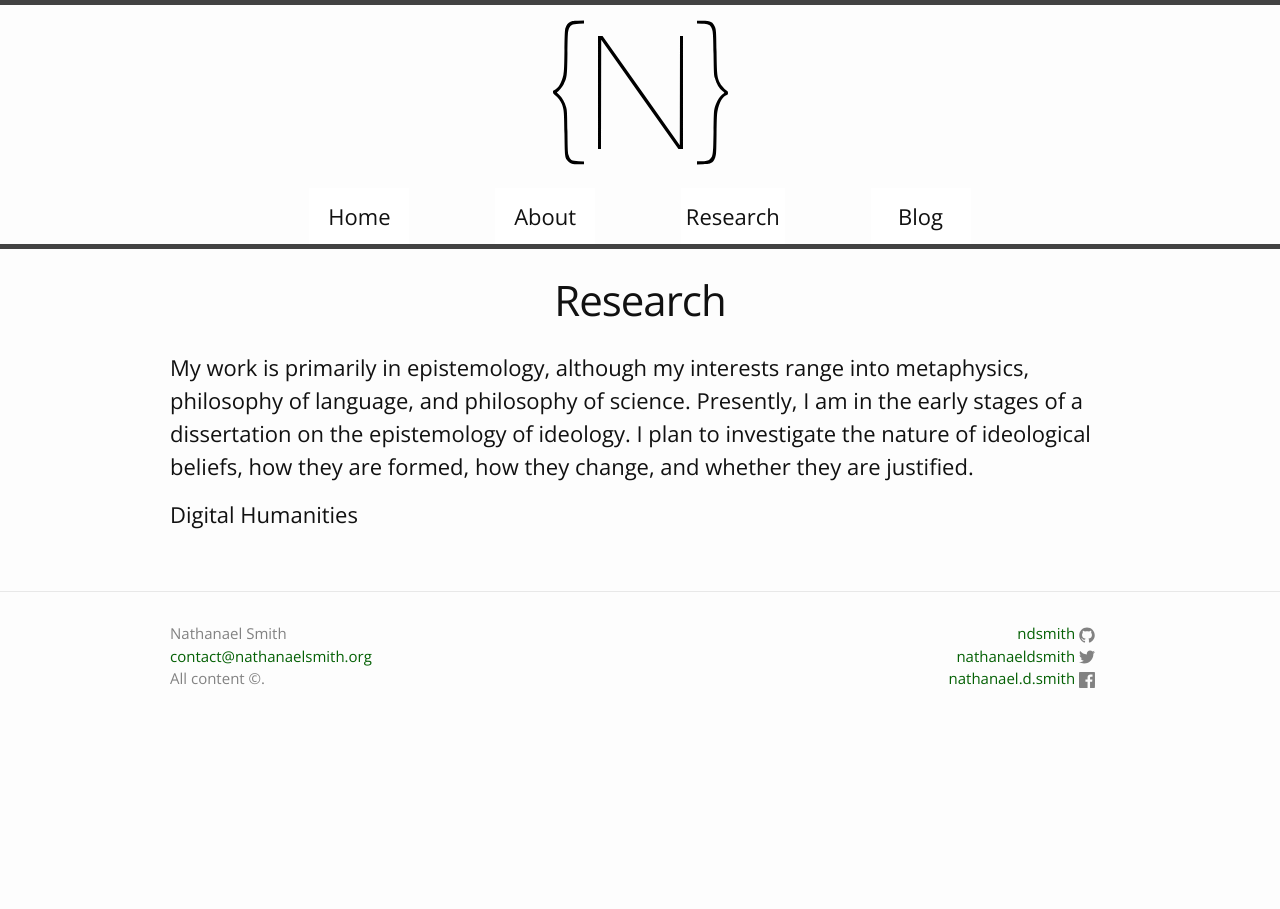
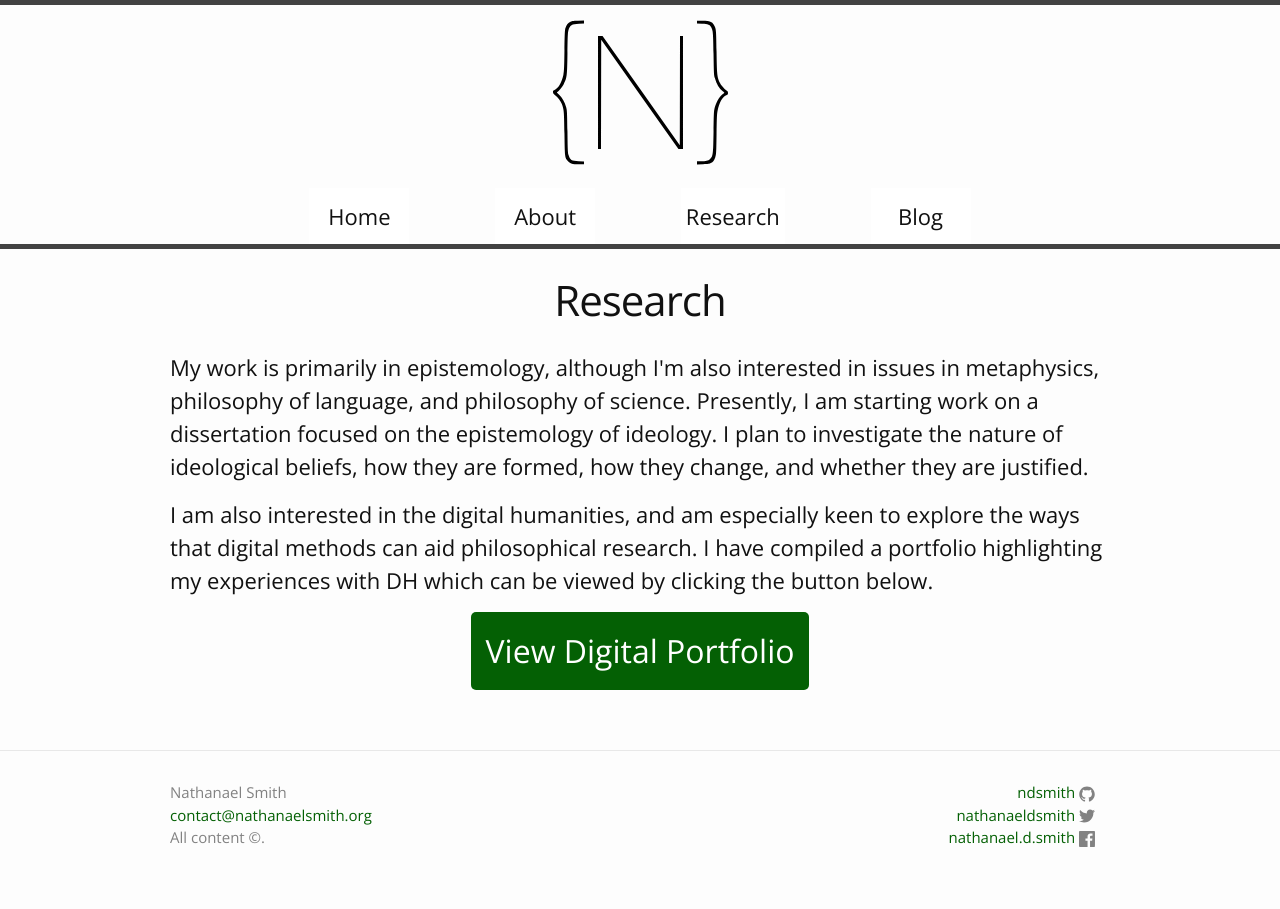
Before and after one commit to ndsmith/ndsmith.github.io, a Jekyll site: the page built from research/research_main.html, in a window 1280 px wide. Built offline with Jekyll 4.4.1, drawn with Linux system fonts in a browser that asks for light colours.

Commit message:
Added button link to DH Portfolio
Added button link to DH Portfolio

```diff
--- a/_sass/_base.sass
+++ b/_sass/_base.sass
@@ -172,8 +172,13 @@ pre
   width: auto
   height: 66%
   background-color: blue
+  border-top-left-radius: 5px
+  border-top-right-radius: 5px
   > img
     height: 100%
+    width: 100%
+    border-top-left-radius: 5px
+    border-top-right-radius: 5px
 
 
 .card_title
@@ -187,3 +192,20 @@ pre
 
 #dhphilogo
   height: 222px
+
+
+/**
+ * Centered Text Button
+ */
+.button_wrapper
+  text-align: center
+  width: 100%
+
+.button
+  display: inline-block
+  background-color: $brand-color
+  padding: $spacing-unit / 2
+  border-radius: 5px
+
+#override
+  color: white
--- a/about/index.html
+++ b/about/index.html
@@ -13,3 +13,5 @@ weight: 2
 <p>Recently, I've been exploring the digital humanities as an Andrew W. Mellon Fellow in the Digital Humanities. This two-year, interdisciplinary fellowship brings together doctoral students at the University of Rochester to explore the way that digital methods and tools can aid in the pursuit of humanisitic research.</p>
 
 <p>I hope you enjoy your visit to my site. I'll try to keep it interesting with regular blog posts on various matters along with some research papers now and again.</p>
+
+<p><a href="{{ site.baseurl }}/about/credits">Click here</a> for more info about the construction of this site.</p>
--- a/research/index.html
+++ /dev/null
@@ -1,12 +0,0 @@
----
-layout: page
-title: Research
-permalink: /research/
-weight: 3
----
-
-
-
-<p class="body"> My work is primarily in epistemology, although my interests range into metaphysics, philosophy of language, and philosophy of science. Presently, I am in the early stages of a dissertation on the epistemology of ideology. I plan to investigate the nature of ideological beliefs, how they are formed, how they change, and whether they are justified. </p>
-
-<p class="body"> Digital Humanities</p>
--- /dev/null
+++ b/research/research_main.html
@@ -0,0 +1,18 @@
+---
+layout: page
+title: Research
+permalink: /research/
+weight: 3
+---
+
+
+
+<p class="body"> My work is primarily in epistemology, although I'm also interested in issues in metaphysics, philosophy of language, and philosophy of science. Presently, I am starting work on a dissertation focused on the epistemology of ideology. I plan to investigate the nature of ideological beliefs, how they are formed, how they change, and whether they are justified. </p>
+
+<p class="body"> I am also interested in the digital humanities, and am especially keen to explore the ways that digital methods can aid philosophical research. I have compiled a portfolio highlighting my experiences with DH which can be viewed by clicking the button below.</p>
+
+<div class="button_wrapper">
+    <div class="button">
+        <h2> <a id="override" href="{{ site.baseurl }}/research/dhportfolio">View Digital Portfolio</a> </h2>
+    </div>
+</div>
```
Also changed, not shown: about/credits.md (added, +12 -0 lines), research/digital/dhportfolio.html (added, +60 -0 lines), research/digital/index.html (deleted, +0 -65 lines), 1 other file.
